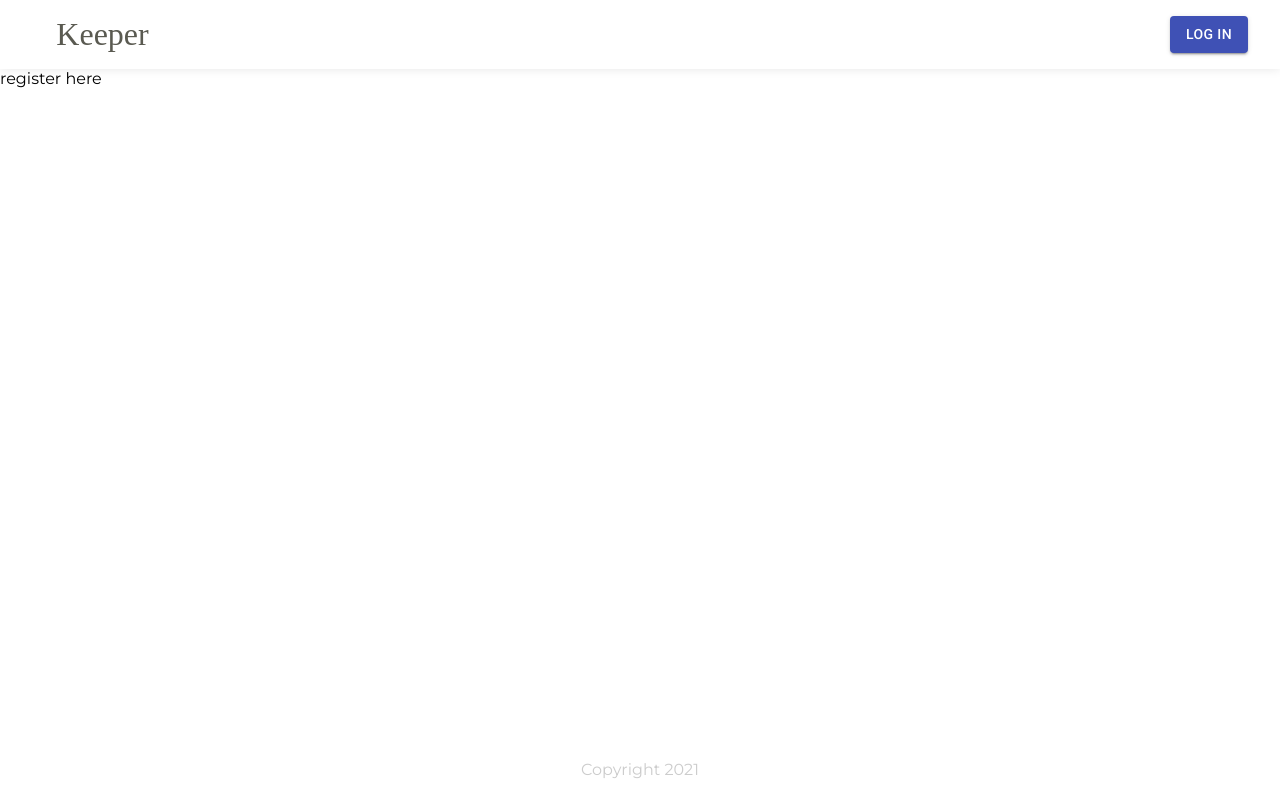
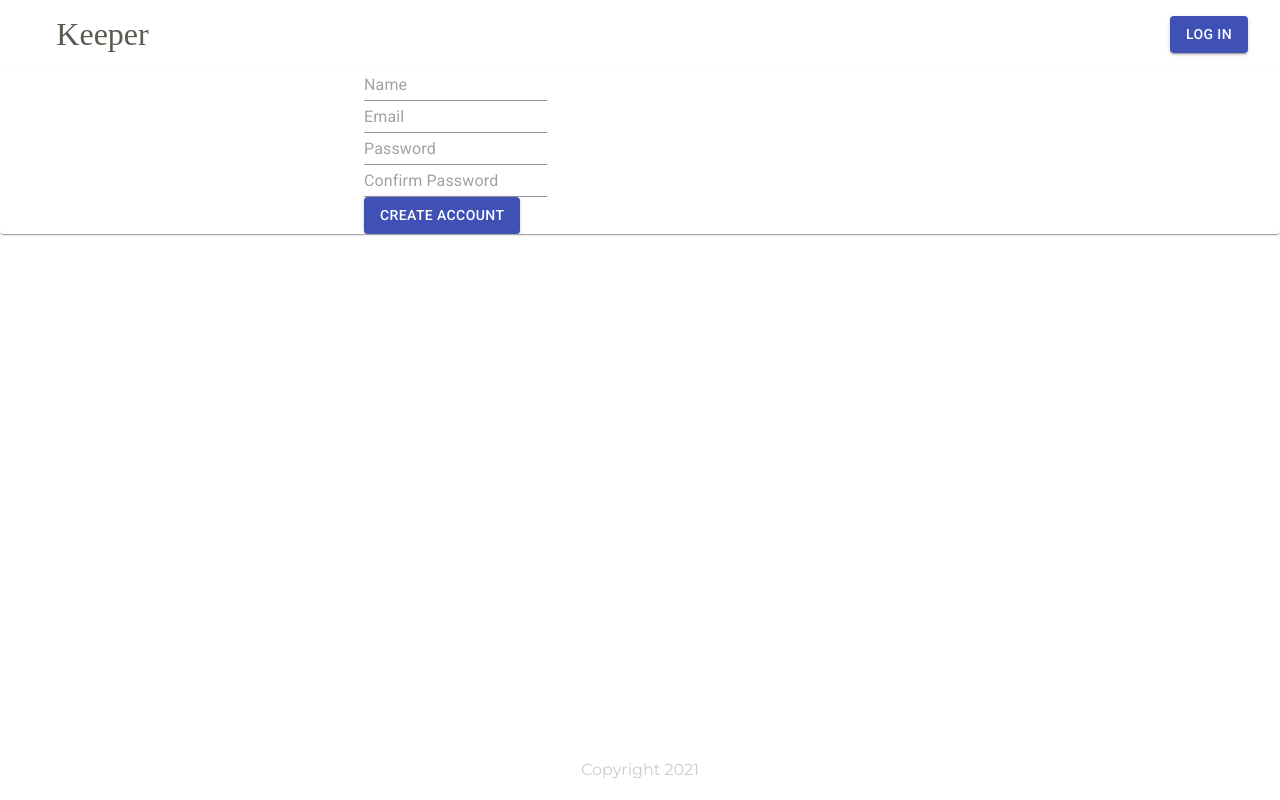
Before and after one commit to Bhavyawahie/reactTODO, a React (Create React App) app in the folder client/: page /register in a window 1280 px wide. Built offline with nearby package versions, Linux system fonts and the light colour scheme; a web font is replaced by a local one.

Commit message:
register screen added with error components

```diff
--- a/client/package.json
+++ b/client/package.json
@@ -8,6 +8,7 @@
   "dependencies": {
     "@material-ui/core": "^4.12.3",
     "@material-ui/icons": "^4.11.2",
+    "@material-ui/lab": "^4.0.0-alpha.60",
     "@testing-library/jest-dom": "^5.14.1",
     "@testing-library/react": "^12.1.2",
     "@testing-library/user-event": "^13.5.0",
--- a/client/src/actions/userActions.js
+++ b/client/src/actions/userActions.js
@@ -1,6 +1,6 @@
 import axios from "axios"
 import { NOTE_LIST_RESET } from "../constants/noteConstants"
-import { USER_LOGIN_REQUEST, USER_LOGIN_SUCCESS, USER_LOGOUT, USER_REGISTER_FAIL, USER_REGISTER_REQUEST, USER_REGISTER_SUCCESS } from "../constants/userConstants"
+import { USER_LOGIN_FAIL, USER_LOGIN_REQUEST, USER_LOGIN_SUCCESS, USER_LOGOUT, USER_REGISTER_FAIL, USER_REGISTER_REQUEST, USER_REGISTER_SUCCESS } from "../constants/userConstants"
 
 export const login = (email, password) => async (dispatch) => {
     try {
@@ -20,7 +20,7 @@ export const login = (email, password) => async (dispatch) => {
         localStorage.setItem('userInfo', JSON.stringify(res.data))
     } catch (error) {
         dispatch({
-            type: USER_REGISTER_FAIL,
+            type: USER_LOGIN_FAIL,
             payload: error.response && error.response.data.message ? error.response.data.message : error.message
         })
     }
--- a/client/src/components/CreateArea.jsx
+++ b/client/src/components/CreateArea.jsx
@@ -23,7 +23,6 @@ const CreateArea = (props) => {
             title: "",
             content: ""
         });
-        //console.log("I was clicked and form is supposed to be submitted");
     }
 
     const expandTextField = () => {
--- /dev/null
+++ b/client/src/components/Error.jsx
@@ -0,0 +1,14 @@
+import React from 'react'
+import Alert from '@material-ui/lab/Alert'
+
+const Error = ({error}) => {
+    return (
+        <>
+            <Alert severity='error'>
+                {error}
+            </Alert>
+        </>
+    )
+}
+
+export default Error
--- a/client/src/components/Header.jsx
+++ b/client/src/components/Header.jsx
@@ -38,7 +38,7 @@ const Header = ({location}) => {
                     </Tooltip>
                     <Tooltip title='Account'>
                         <IconButton onClick={handleClick} size='small'>
-                            <Avatar>{userInfo.name.charAt(0)}</Avatar>
+                            <Avatar>{userInfo.name.charAt(0).toUpperCase()}</Avatar>
                         </IconButton>
                     </Tooltip>
                     <Menu
@@ -78,7 +78,7 @@ const Header = ({location}) => {
                         anchorOrigin={{ horizontal: 'right', vertical: 'bottom' }}
                     >
                         <MenuItem>
-                            <Avatar>{userInfo.name.charAt(0)}</Avatar>
+                            <Avatar>{userInfo.name.charAt(0).toUpperCase()}</Avatar>
                             {`Hello, ${userInfo.name}!`}
                         </MenuItem>
                         <Divider />
--- a/client/src/screens/loginScreen.jsx
+++ b/client/src/screens/loginScreen.jsx
@@ -7,6 +7,7 @@ import {
     Input,
 } from '@material-ui/core'
 import Loader from '../components/Loader'
+import Error from '../components/Error'
 import { login } from '../actions/userActions'
 import Header from '../components/Header'
 
@@ -35,6 +36,7 @@ const loginScreen = ({history, location}) => {
         <>
             <Header location={location}/>
             <Card>
+                {error && <Error error={error}/>}
                 {loading && <Loader/>}
                 <Container maxWidth="sm">
                     <form>
--- a/client/src/screens/notesScreen.jsx
+++ b/client/src/screens/notesScreen.jsx
@@ -1,12 +1,13 @@
 import React, {useEffect} from 'react'
 import { useDispatch, useSelector } from 'react-redux';
-import { createNote, deleteNote, listNotes } from '../actions/noteActions';
 import { Box } from '@material-ui/core';
 import CreateArea from '../components/CreateArea'
+import Error from '../components/Error';
+import Header from '../components/Header';
+import Loader from '../components/Loader';
 import Note from '../components/Note'
-import Loader from '../components/Loader';
 import { NOTE_CREATE_RESET } from '../constants/noteConstants';
-import Header from '../components/Header';
+import { createNote, deleteNote, listNotes } from '../actions/noteActions';
 
 const notesScreen = ({history, location}) => {
     const dispatch = useDispatch()
@@ -44,7 +45,7 @@ const notesScreen = ({history, location}) => {
             {userInfo && (<div>
                 <CreateArea onSubmit={noteCreateHandler}/>
                 <Box>
-                {   loading ? <Loader/> : (
+                {   loading ? <Loader/> : error ? <Error error={error}/> : (
                     notes.map((note) => {
                     return(
                         <Note
--- a/client/src/screens/registerScreen.jsx
+++ b/client/src/screens/registerScreen.jsx
@@ -1,13 +1,80 @@
-import React from 'react'
+import React, {useState, useEffect} from 'react'
+import {useDispatch, useSelector} from 'react-redux'
+import Alert from '@material-ui/lab/Alert'
+import { Card, Container, Input, Button } from '@material-ui/core'
+import Error from '../components/Error'
 import Header from '../components/Header'
+import Loader from '../components/Loader'
+import { register } from '../actions/userActions'
 
-const registerScreen = ({location}) => {
+const registerScreen = ({history, location}) => {
+    const [name, setName] = useState("")
+    const [email, setEmail] = useState("")
+    const [password, setPassword] = useState("")
+    const [confirmPassword, setConfirmPassword] = useState("")
+    const [validationError, setValidationError] = useState(null)
+    const dispatch = useDispatch()
+    const userRegister = useSelector(state => state.userRegister)
+    const {loading, error, userInfo} = userRegister
+    const redirect = location.search ? location.search.split('=')[1] : '/note'
+
+    useEffect(() => {
+        if(userInfo) {
+            history.push(redirect)
+        }
+    }, [userInfo, history, redirect])
+
+    const submitHandler = (e) => {
+        e.preventDefault()
+        if(password !== confirmPassword) {
+            setValidationError('Passwords Do not Match')
+        } else {
+            dispatch(register(name, email, password))
+        }
+    }
+
     return (
         <>
             <Header location={location}/>
-            <div>
-                register here
-            </div>
+            <Card>
+                {validationError && <Alert severity='warning'>{validationError}</Alert>}
+                {error && <Error error={error}/>}
+                {loading && <Loader/>}
+                <Container maxWidth="sm">
+                    <form>
+                        <Input placeholder='Name' type="name"
+                            name={name}
+                            value={name}
+                            onChange={
+                                (e) => setName(e.target.value)
+                            }/>
+                        <br/>
+                        <Input placeholder='Email' type="email"
+                            name={email}
+                            value={email}
+                            onChange={
+                                (e) => setEmail(e.target.value)
+                            }/>
+                        <br/>
+                        <Input placeholder='Password' type='password'
+                            name={password}
+                            value={password}
+                            onChange={
+                                (e) => setPassword(e.target.value)
+                            }/>
+                        <br/>
+                        <Input placeholder='Confirm Password' type='password'
+                            name={confirmPassword}
+                            value={confirmPassword}
+                            onChange={
+                                (e) => setConfirmPassword(e.target.value)
+                            }/>
+                        <br/>
+                        <Button variant='contained' color='primary'
+                            onClick={submitHandler}>Create Account</Button>
+                    </form>
+                </Container>
+            </Card>
         </>
     )
 }
```
Also changed, not shown: 1 other file (tests, documents, lock files or other folders).
